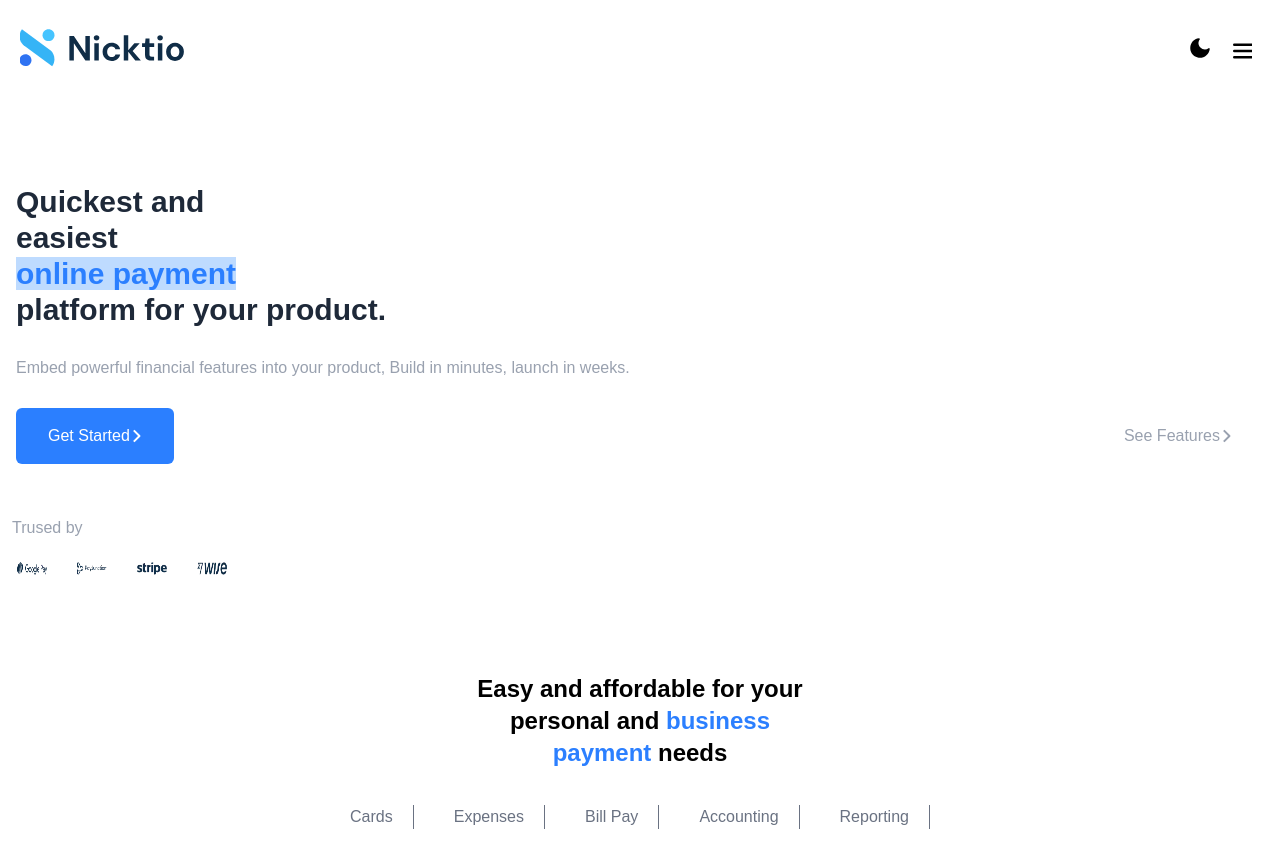
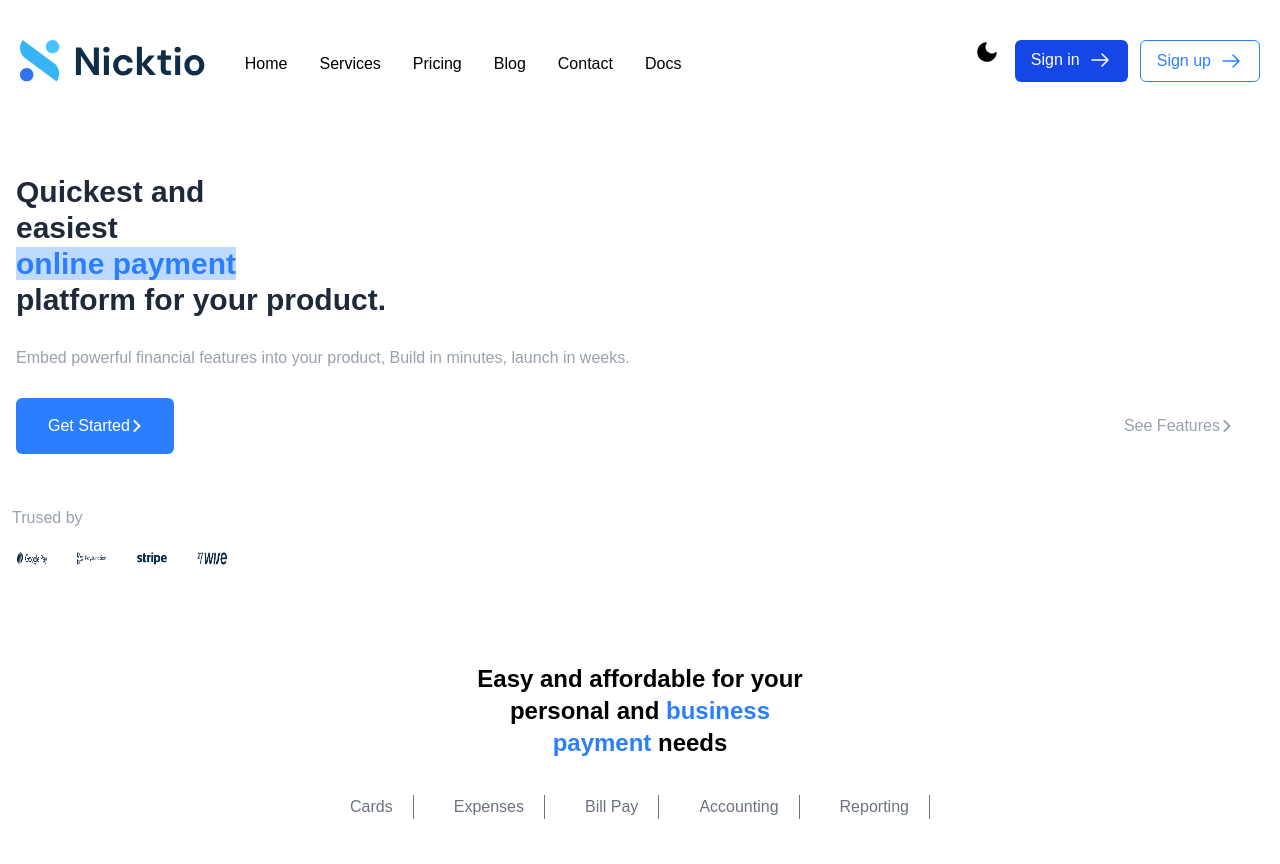
Before and after one commit to Azhagar-S/Tailwind---Templates, a React (Vite) app in the folder Nictio/app/: page / in a window 1280 px wide. Shown: the top 864 px of the page. Built offline with nearby package versions, Linux system fonts and the light colour scheme.

Commit message:
update navbar responsive

```diff
--- a/Nictio/app/src/components/Navbar.jsx
+++ b/Nictio/app/src/components/Navbar.jsx
@@ -2,12 +2,13 @@ import React from "react";
 import logo from "../assets/logo.svg";
 const Navbar = () => {
   return (
-    <div>
-      <div className=" flex m-5  w-screen  justify-between px-4 mb-14">
-        <img src={logo} alt="" className="scale-125 col-4" />
-        <div className="col-4 hidden">
-          <ul className="flex justify-around gap-10">
-            <li> Home</li>
+    <div className='  w-full max-w-screen-xl mx-auto  '>
+            <div className='flex justify-between my-10 mx-5'>
+                <div className='flex gap-10  w-1/2'>
+                    <img src={logo} alt="" />
+                    <div className='mt-3 hidden lg:block' >
+                        <ul className='flex gap-8'>
+                        <li>Home</li>
                         <li>Services</li>
                         <li>Pricing</li>
                         <li>Blog</li>
@@ -15,8 +16,9 @@ const Navbar = () => {
                         <li>Docs</li>
                         </ul>
                     </div>
-        <div className="flex gap-3 col-4">
-          <div className="flex p-4 gap-4 me-4">
+                </div>
+
+                <div className='flex gap-4 '>
                 <svg
                   xmlns="http://www.w3.org/2000/svg"
                   width="24"
@@ -28,12 +30,12 @@ const Navbar = () => {
                     d="M11.712 3.45a.75.75 0 0 0-.668-1.197c-5.414.494-8.436 4.752-8.764 9.105c-.328 4.361 2.037 8.975 7.451 10.166c5.686 1.25 11.472-2.837 12.016-8.646a.75.75 0 0 0-1.189-.676c-2.837 2.069-6.08 1.316-8.136-.724c-2.054-2.039-2.8-5.239-.71-8.028"
                   />
                 </svg>
-
                 <svg
                   xmlns="http://www.w3.org/2000/svg"
                   width="24"
                   height="24"
                   viewBox="0 0 24 24"
+                  className='lg:hidden'
                 >
                   <path
                     fill="none"
@@ -45,11 +47,9 @@ const Navbar = () => {
                     className="scale-125"
                   />
                 </svg>
-          </div>
-          <div className="hidden">
-            <button className="btn bg-blue-500 text-white font-semibold  rounded-md px-4 py-1 flex gap-2">
-              Sign in
-              <svg
+
+                <div className='hidden lg:flex lg:gap-3'>
+                <button className='bg-blue-700 px-4 rounded-md text-white flex gap-2 py-2 '> Sign in <svg
                     xmlns="http://www.w3.org/2000/svg"
                     width="24"
                     height="24"
@@ -63,11 +63,8 @@ const Navbar = () => {
                       stroke-width="1.5"
                       d="M4 12h16m0 0l-6-6m6 6l-6 6"
                     />
-              </svg>
-            </button>
-            <button className="btn border-blue-500 font-semibold rounded-md px-4 py-1 flex gap-2">
-              Sign up
-              <svg
+                  </svg></button>
+                  <button className='border px-4 rounded-md text-blue-500  flex gap-2 py-2'> Sign up <svg
                     xmlns="http://www.w3.org/2000/svg"
                     width="24"
                     height="24"
@@ -81,13 +78,10 @@ const Navbar = () => {
                       stroke-width="1.5"
                       d="M4 12h16m0 0l-6-6m6 6l-6 6"
                     />
-              </svg>
-            </button>
+                  </svg></button>
                 </div>
                 </div>
             </div>
-
-
         </div>
   );
 };
```
Lines whose indentation alone changed are shown as unchanged.
